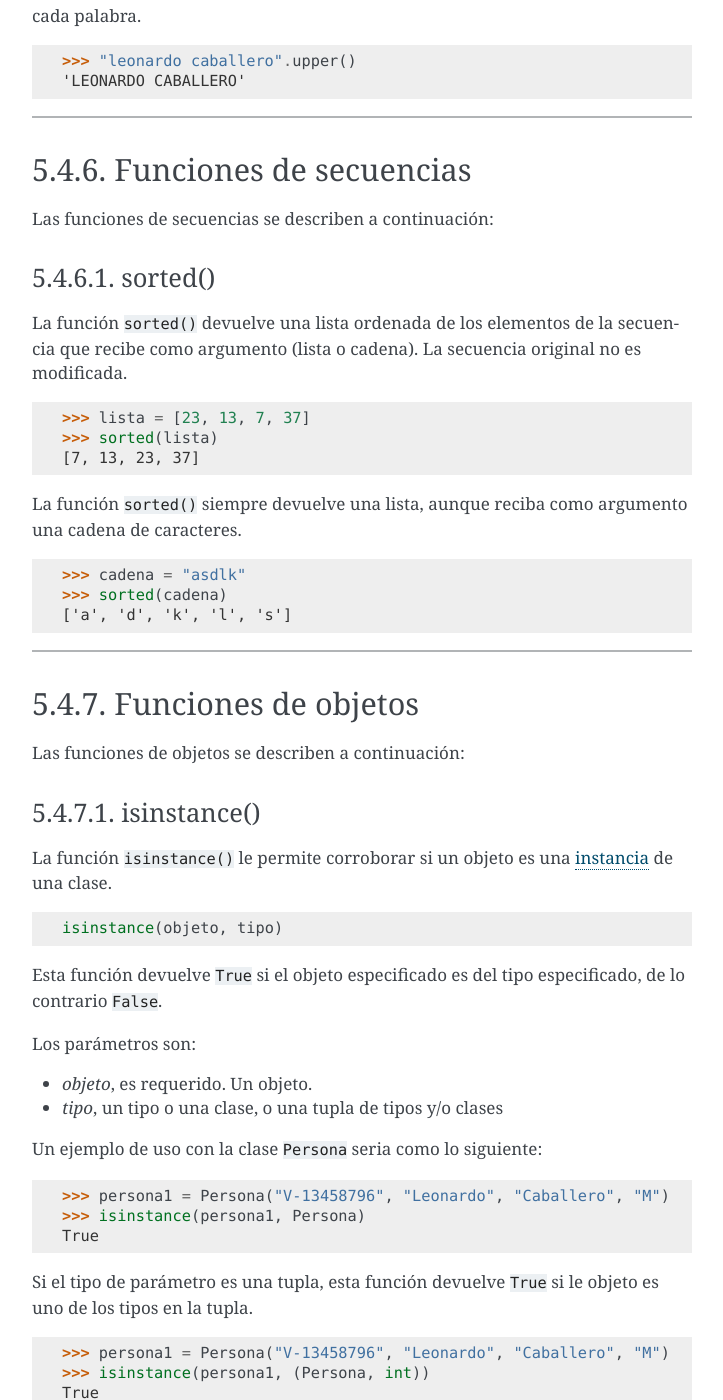
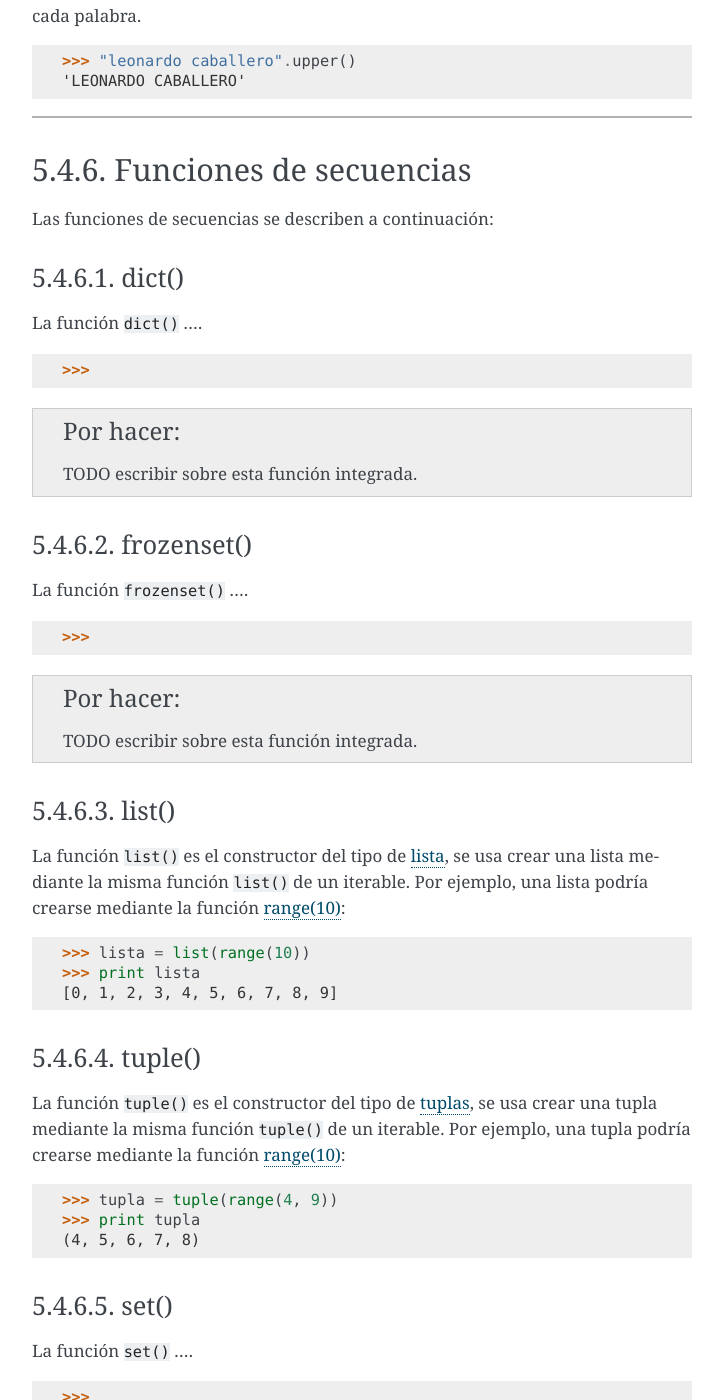
Before and after one commit to macagua/entrenamiento.python_basico, a Sphinx documentation site: the page built from source/leccion5/funciones_integradas.rst, in a window 1280 px wide and 1400 px high, scrolled down 28332 px. Shown: the whole window, without its empty margins (388-1111 px from the left). Built offline with Sphinx 7.4.7, drawn with Linux system fonts in a browser that asks for light colours; some of the changed text lies outside the part shown.

Commit message:
Agregar mejoras al tipo de dato Tupla

```diff
--- a/source/leccion3/index.rst
+++ b/source/leccion3/index.rst
@@ -27,10 +27,10 @@
 |                       +----------------+------------------------------------------------+
 |                       | ``list``       | :ref:`lista <python_listas>`                   |
 | Secuencias            +----------------+------------------------------------------------+
-|                       | ``tuple``      | :ref:`tupla <python_tuplas>`                   |
+|                       | ``tuple``      | :ref:`tupla <python_tuple>`                    |
 |                       +----------------+------------------------------------------------+
 |                       | ``range``      | :ref:`rango mutable <python_fun_range>`        |
-+-----------------------+----------------+------------------------------------------------+
+|                       +----------------+------------------------------------------------+
 |                       | ``xrange``     | :ref:`rango inmutable <python_fun_xrange>`     |
 +-----------------------+----------------+------------------------------------------------+
 | Mapeos                | ``dict``       | :ref:`diccionario <python_diccionarios>`       |
--- a/source/leccion3/tipo_booleanos.rst
+++ b/source/leccion3/tipo_booleanos.rst
@@ -30,7 +30,7 @@
 
 - :ref:`Cadena de caracteres <python_str>` vaciás.
 
-- Contenedores, incluyendo *cadenas de caracteres*, :ref:`tuplas <python_tuplas>`,
+- Contenedores, incluyendo *cadenas de caracteres*, :ref:`tuplas <python_tuple>`,
   :ref:`listas <python_listas>`, :ref:`diccionarios <python_diccionarios>` y
   :ref:`conjuntos <python_conjuntos>` mutables e inmutables.
 
--- a/source/leccion4/bucle_for.rst
+++ b/source/leccion4/bucle_for.rst
@@ -54,14 +54,14 @@
 ~~~~~~~~~~~~~~~~~~~~~~
 
 A continuación, se presenta un ejemplo del uso del bucle ``for`` con tipos de
-estructuras de datos :ref:`Tuplas <python_tuplas>`:
+estructuras de datos :ref:`Tuplas <python_tuple>`:
 
 .. literalinclude:: ../../recursos/leccion4/bucle_for.py
     :linenos:
     :language: python
     :lines: 46-48
 
-El ejemplo anterior itera una :ref:`tupla <python_tuplas>` de parámetros.
+El ejemplo anterior itera una :ref:`tupla <python_tuple>` de parámetros.
 
 
 Bucle 'for' con Diccionarios
--- a/source/leccion4/condicional_if.rst
+++ b/source/leccion4/condicional_if.rst
@@ -114,7 +114,7 @@
 
 - Cualquier numero igual a cero (0, 0.0, 0+0j).
 
-- Un contenedor vació (:ref:`lista <python_listas>`, :ref:`tupla <python_tuplas>`,
+- Un contenedor vació (:ref:`lista <python_listas>`, :ref:`tupla <python_tuple>`,
   :ref:`conjunto <python_conjuntos>`, :ref:`diccionario <python_diccionarios>`).
 
 - ``False``, ``None``.
--- a/source/leccion5/funciones_integradas.rst
+++ b/source/leccion5/funciones_integradas.rst
@@ -1727,7 +1727,84 @@
 Las funciones de secuencias se describen a continuación:
 
 
-.. _python_funcion_sorted:
+.. _python_fun_dict:
+
+dict()
+~~~~~~
+
+La función ``dict()`` ....
+
+::
+
+    >>>
+
+
+.. todo:: TODO escribir sobre esta función integrada.
+
+
+.. _python_fun_frozenset:
+
+frozenset()
+~~~~~~~~~~~
+
+La función ``frozenset()`` ....
+
+::
+
+    >>>
+
+
+.. todo:: TODO escribir sobre esta función integrada.
+
+
+.. _python_fun_list:
+
+list()
+~~~~~~
+
+La función ``list()`` es el constructor del tipo de :ref:`lista <python_listas>`,
+se usa crear una lista mediante la misma función ``list()`` de un iterable. Por
+ejemplo, una lista podría crearse mediante la función :ref:`range(10) <python_fun_range>`:
+
+::
+
+    >>> lista = list(range(10))
+    >>> print lista
+    [0, 1, 2, 3, 4, 5, 6, 7, 8, 9]
+
+
+.. _python_fun_tuple:
+
+tuple()
+~~~~~~~~
+
+La función ``tuple()`` es el constructor del tipo de :ref:`tuplas <python_tuple>`,
+se usa crear una tupla mediante la misma función ``tuple()`` de un iterable. Por
+ejemplo, una tupla podría crearse mediante la función :ref:`range(10) <python_fun_range>`:
+
+::
+
+    >>> tupla = tuple(range(4, 9))
+    >>> print tupla
+    (4, 5, 6, 7, 8)
+
+
+.. _python_fun_set:
+
+set()
+~~~~~
+
+La función ``set()`` ....
+
+::
+
+    >>>
+
+
+.. todo:: TODO escribir sobre esta función integrada.
+
+
+.. _python_fun_sorted:
 
 sorted()
 ~~~~~~~~
```
Also changed, not shown: source/leccion3/tipo_tuplas.rst (+87 -17 lines).
